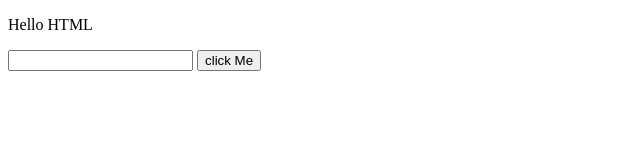
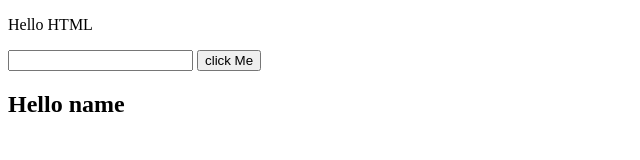
Before and after one commit to Rishabhlucky/mynewubutu, a plain HTML site: page index.html in a window 1280 px wide. Shown: the whole page, without its empty margins (0-640 px from the left). Drawn offline with Linux system fonts and the light colour scheme.

Commit message:
second commit

```diff
--- a/index.html
+++ b/index.html
@@ -9,5 +9,6 @@
     <p>Hello HTML </p>
     <input type="text">
     <button type="button">click Me</button>
+    <h2>Hello name</h2>
 </body>
 </html>
```
